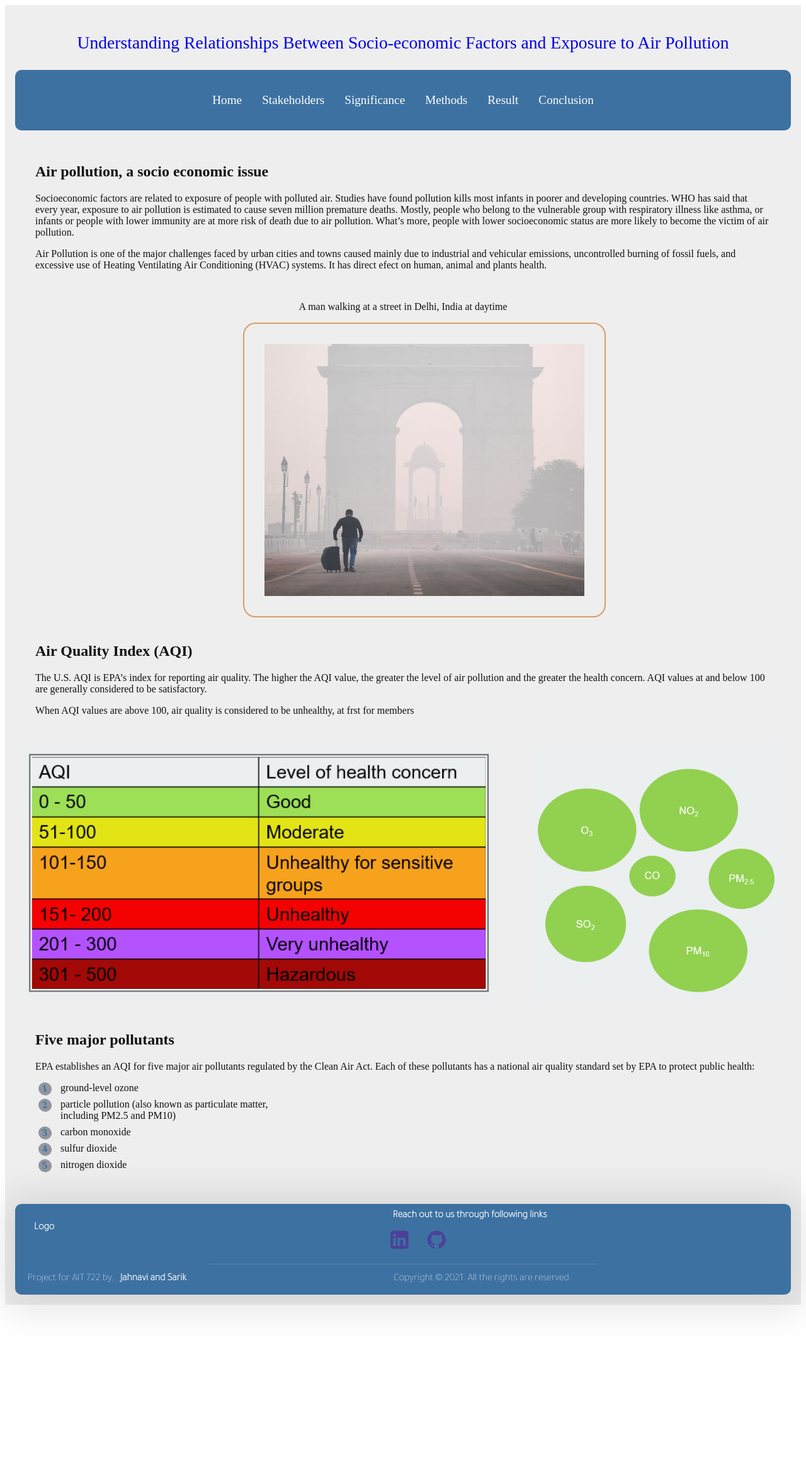
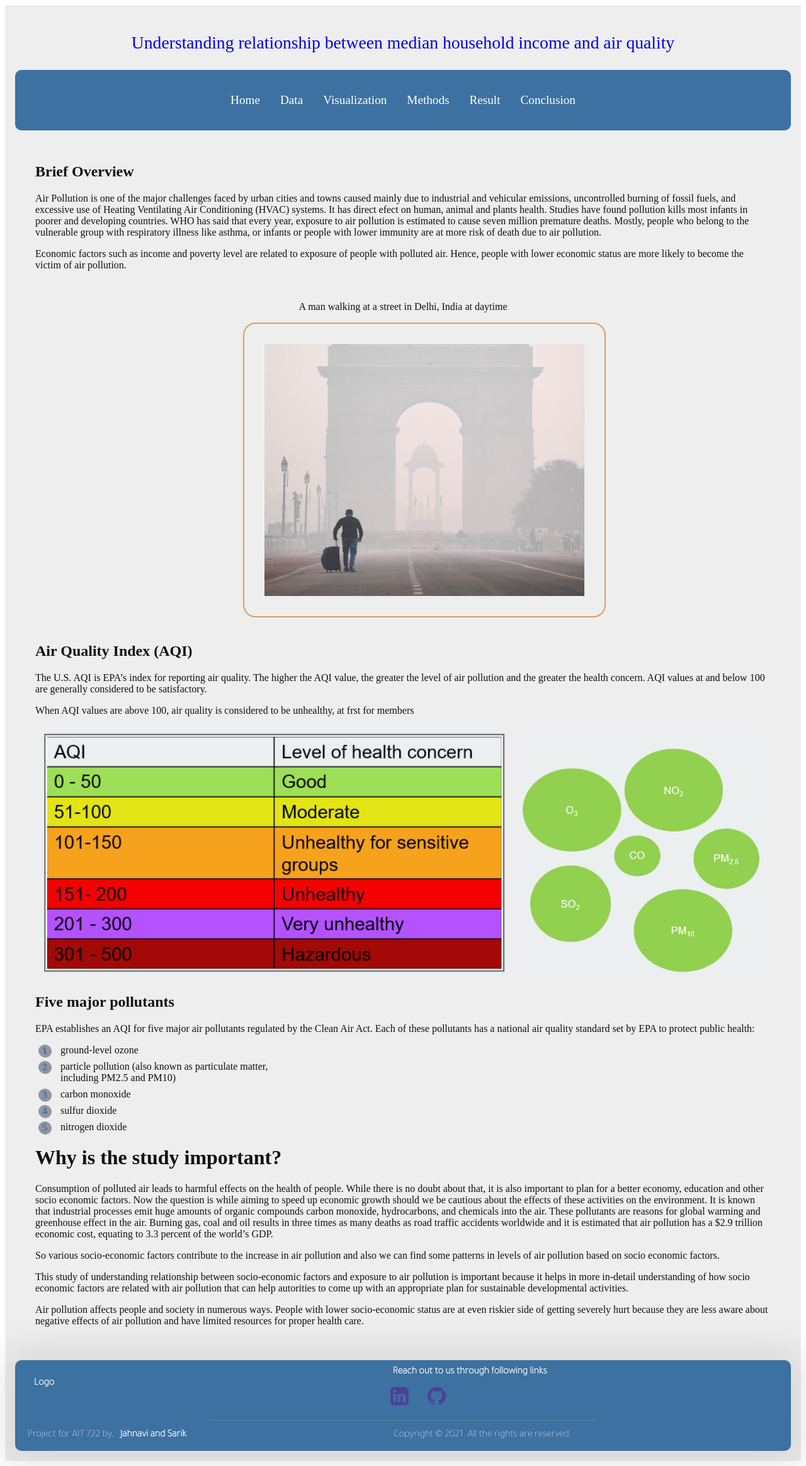
Before and after one commit to sareek/final_prj_geodata, a Jekyll site: the page built from docs/index.markdown, in a window 1280 px wide. Shown: the whole page at 63% size. Built offline with Jekyll 4.4.1, drawn with Linux system fonts in a browser that asks for light colours; nearby versions of some CDN libraries; before the commit the page ends 2079 px from its top, so only the background shows below that.

Commit message:
tab changes and content change visualization added

```diff
--- a/docs/_data/menu.yml
+++ b/docs/_data/menu.yml
@@ -1,11 +1,11 @@
 - title: Home
   link: /
 
-- title: Stakeholders
-  link: /stakeholders
+- title: Data
+  link: /data
 
-- title: Significance
-  link: /significance
+- title: Visualization
+  link: /visualization
 
 - title: Methods
   link: /methods
--- a/docs/_includes/head.html
+++ b/docs/_includes/head.html
@@ -15,7 +15,7 @@
     <!-- <b className="logo">Spatio Temporal Relation for forecasting Air Pollution</b> -->
     <div class="site-branding">
 
-      <p class="site-title"><a href="https://www.epa.gov/outdoor-air-quality-data" rel="home">Understanding Relationships Between Socio-economic Factors and Exposure to Air Pollution</a></p>
+      <p class="site-title"><a href="{{site.baseurl}}/" rel="home">Understanding relationship between median household income and air quality</a></p>
 
     <p class="site-description">
        <!-- Some relevant site description</p> -->
--- a/docs/_layouts/home.html
+++ b/docs/_layouts/home.html
@@ -34,11 +34,11 @@ layout: default
 
     .img-holder2 {
       display: flex;
-      justify-content: center;
+      justify-content: space-around;
     }
 
     .img-holder2 img {
-      padding: 2rem;
+      /* padding: 2rem; */
       width: 100%;
       height: 25rem;
       border-radius: 20px;
@@ -84,22 +84,29 @@ ol li::before {
 
 
 <div class="home-wrap">
-  <h2 class="title">Air pollution, a socio economic issue</h2>
+  <h2 class="title">Brief Overview</h2>
   <p>
-    Socioeconomic factors are related to exposure of people with polluted air. Studies have found pollution kills most infants in poorer and developing countries. WHO has said that every year, exposure to air pollution is estimated to cause seven million premature deaths. Mostly, people who belong to the vulnerable group with respiratory illness like asthma, or infants or people with lower immunity are at more risk of death due to air pollution. What’s more, people with lower socioeconomic status are more likely to become the victim of air pollution.
+    Air Pollution is one of the major challenges faced by urban cities and towns caused mainly due to industrial and vehicular emissions,
+    uncontrolled burning of fossil fuels, and excessive use of Heating Ventilating Air Conditioning (HVAC)
+    systems.
+
+  It has direct efect on human, animal and plants health.
+  Studies have found pollution kills most infants in poorer and developing countries.
+   WHO has said that every year, exposure to air pollution is estimated to cause seven million
+    premature deaths. Mostly, people who belong to the vulnerable group with respiratory illness
+    like asthma, or infants or people with lower immunity are at more risk of death due to air pollution.
   </p>
-<p>
-  Air Pollution is one of the major challenges faced by urban cities and towns caused mainly due to industrial and vehicular emissions, uncontrolled burning of fossil fuels, and excessive use of Heating Ventilating Air Conditioning (HVAC) systems.
+  <p>
+    Economic factors such as income and poverty level
+    are related to exposure of people with polluted air.
+     Hence, people with lower economic status are more likely to become the victim of air pollution.
+  </p>
 
-It has direct efect on human, animal and plants health.
-</p>
 <div class="img-holder1">
   <figure>
-
     <figcaption>A man walking at a street in Delhi, India at daytime</figcaption>
     <img src="{{ site.baseurl }}/assets/images/img1.png" alt="man walking at a street"/>
   </figure>
-
 </div>
 
 
@@ -116,8 +123,12 @@ be satisfactory.
 quality is considered to be unhealthy, at frst for members
 </p>
 <div class="img-holder2">
-<img src="{{ site.baseurl }}/assets/images/img2.png" alt="AQI"/>
-<img src="{{ site.baseurl }}/assets/images/img3.png" alt="air pollutants"/>
+  <div>
+    <img src="{{ site.baseurl }}/assets/images/img2.png" alt="AQI"/>
+  </div>
+  <div>
+    <img src="{{ site.baseurl }}/assets/images/img3.png" alt="air pollutants"/>
+  </div>
 </div>
 <h2>
   Five major pollutants
@@ -135,6 +146,66 @@ quality is considered to be unhealthy, at frst for members
 <li>nitrogen dioxide</li>
 </ol>
 
+<h1>Why is the study important?</h1>
+  <p>
+    Consumption of polluted air leads to harmful effects on the health of people.
+     While there is no doubt about that, it is also important to plan for a better economy,
+      education and other socio economic factors. Now the question is while aiming to speed up
+      economic growth should we be cautious about the effects of these activities on the environment.
+       It is known that industrial processes emit huge amounts of organic compounds carbon monoxide,
+       hydrocarbons, and chemicals into the air. These pollutants are reasons for global warming and
+        greenhouse effect in the air. Burning gas, coal and oil results in three times as many deaths as
+        road traffic accidents worldwide and it is estimated that air pollution has a $2.9 trillion
+        economic cost, equating to 3.3 percent of the world’s GDP.
+  </p>
+
+   <p>
+    So various socio-economic factors contribute to the increase in air pollution and also
+     we can find some patterns in levels of air pollution based on socio economic factors.
+   </p>
+   <p> This study of understanding relationship between
+    socio-economic factors and exposure to air pollution is important because
+    it helps in more in-detail understanding of how socio economic factors are related
+    with air pollution that can help autorities to come up with an appropriate plan for
+    sustainable developmental activities.
+   </p>
+   <p>
+     Air pollution affects people and society in numerous ways.
+     People with lower socio-economic status are at even riskier side of getting severely hurt
+     because they are less aware about negative effects of air pollution and
+     have limited resources for proper health care.
+
+
+   </p>
+
+
+   <!-- <p>
+    Some well known impacts of air pollution includes,
+   </p>
+   <ol>
+    <li><b>Impacts of residents</b></li>
+    <p>
+     Tiny particles in atmosphere can easily penetrate through human respiratory system and cause damage to cardiovascular system.
+     It has both short as well as long-term impacts on human health.</p>
+    <li><b>Impacts on local farmers</b></li>
+      <p>
+        It reduces crop yields and life of plants.
+      </p>
+    <li><b>Impacts on global climate</b></li>
+     <p>
+        Green house gases present in the atmosphere is strongly linked to sea level rise and global warming.
+     </p>
+    <li><b>Impacts on aviation agencies</b></li>
+     <p>
+        Reduced visibility causes flight cancellations, diversions, and delays in reaching destinations.
+     </p>
+    <li><b>Impacts on economy</b></li>
+    <p>
+        Costs related to human health increase and productivity decreases due to poor health of people.
+
+    </p>
+    </ol> -->
+
 
   <!-- <ul>
     {% for post in site.posts %}
```
Also changed, not shown: docs/assets/data.css (added, +69 -0 lines), docs/assets/stakeholder.css (deleted, +0 -37 lines), docs/assets/visualization.css (renamed from docs/assets/significance.css, +25 -0 lines), docs/data.html (added, +62 -0 lines), docs/significance.html (deleted, +0 -68 lines), docs/stakeholders.html (deleted, +0 -25 lines), docs/visualization.html (added, +29 -0 lines), docs/assets/images/img_d1.png (added), docs/assets/images/img_d2.png (added), docs/assets/images/img_d3.png (added).
